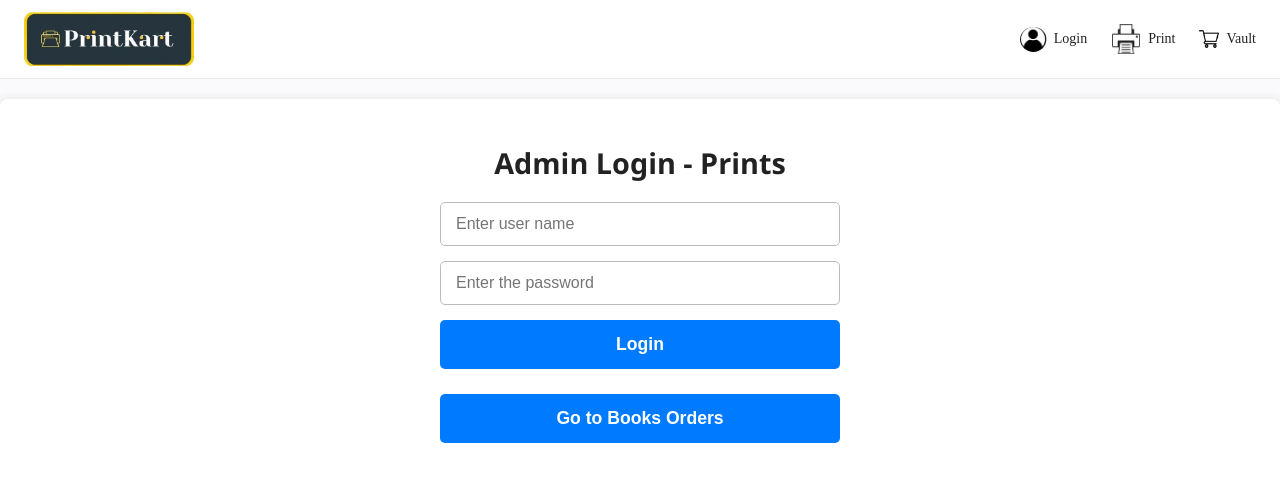
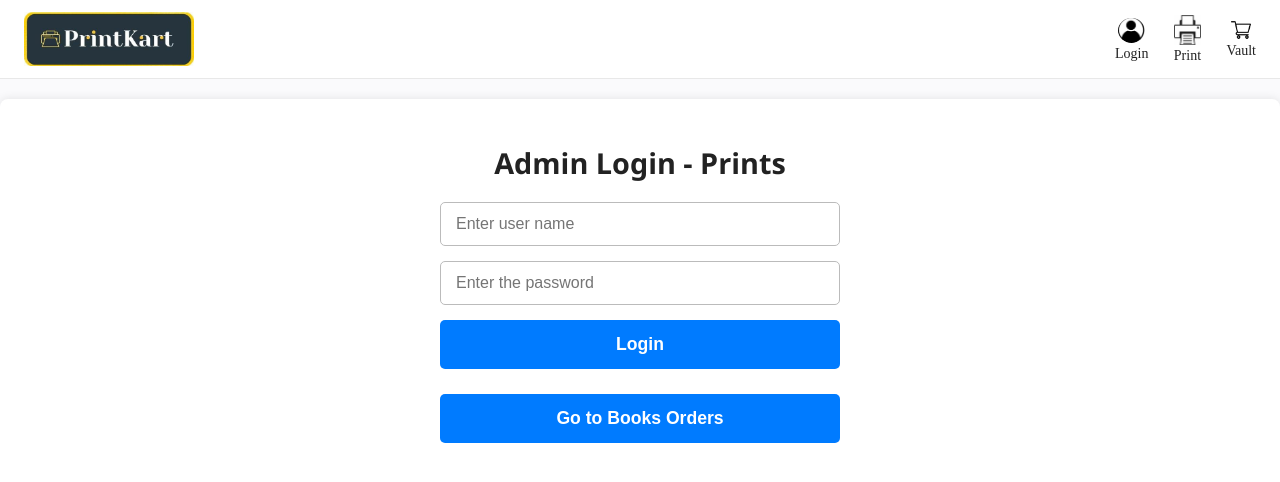
Before and after one commit to jsmanikanta/printkart, a React (Vite) app: page /admin in a window 1280 px wide. Shown: the top 482 px of the page. Built offline with nearby package versions, Linux system fonts and the light colour scheme; the HTML template or start-up script is replaced by a standard one.

Commit message:
new backend

```diff
--- a/data.js
+++ b/data.js
@@ -1,2 +1,3 @@
 //export const api_path = "http://localhost:5000";
-export const api_path = "https://mybookhub-backend-qx9y.onrender.com";
+//export const api_path = "https://mybookhub-backend-qx9y.onrender.com";
+export const api_path="http://13.236.233.215:5000";
--- a/src/styles/header.css
+++ b/src/styles/header.css
@@ -44,8 +44,10 @@
 .pk-help-section,
 .pk-cart-section {
   display: flex;
+  flex-direction: column;
   align-items: center;
-  gap: 7px;
+  justify-content: center;
+  gap: 4px;
   cursor: pointer;
 }
 
```
Also changed, not shown: 1 other file (tests, documents, lock files or other folders).
